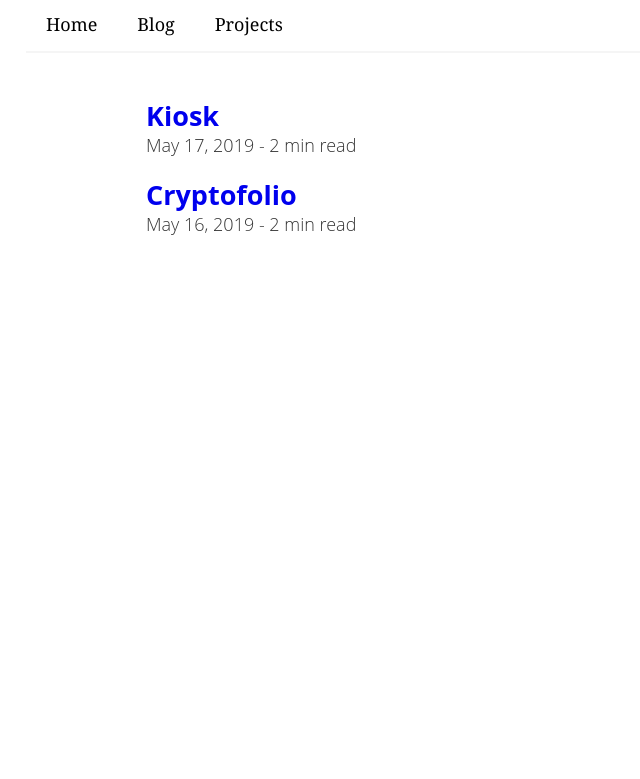
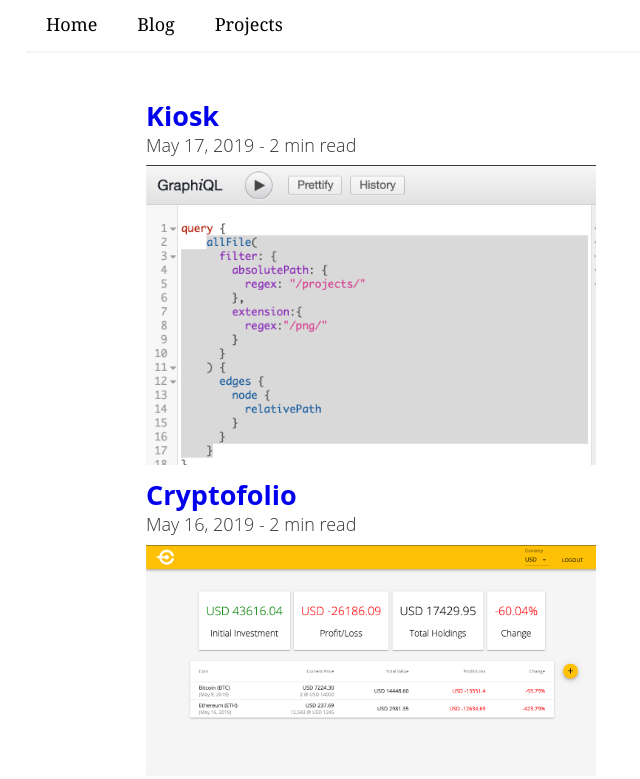
Before and after one commit to kdelalic/karlodelalic.com-gatsby, a Gatsby site: page /projects in a window 1280 px wide. Shown: the whole page, without its empty margins (134-774 px from the left). Built offline with nearby package versions, Linux system fonts and the light colour scheme; Gatsby itself is replaced by a stand-in of ours; some packages are replaced by stand-ins of ours.

Commit message:
Project post image preview querying

```diff
--- a/src/components/_base.scss
+++ b/src/components/_base.scss
@@ -16,14 +16,16 @@ $width-large: 960px;
         font-weight: 700;
         font-size: 1.5rem;
 
-        a {
+        .post-link {
             text-decoration: none;
+        }
+
+        .post-link:hover {
+            text-decoration: underline;
         }
     }
 
-    h2:hover {
-        text-decoration: underline;
-    }
+
 
     .post {
         h2 {
@@ -32,6 +34,10 @@ $width-large: 960px;
 
         h3 {
             margin-bottom: 10px;
+        }
+
+        .preview-image {
+            width: 450px;
         }
     }
 }
@@ -49,6 +55,7 @@ $width-large: 960px;
         padding: 0.8rem;
         border-radius: 4px;
         margin-right: 1rem;
+        line-height: normal;
 
         .link-button-icon {
             margin-right: 7px;
--- a/src/pages/projects.js
+++ b/src/pages/projects.js
@@ -1,20 +1,29 @@
 import React from "react"
 import { Link, graphql } from "gatsby"
+import Img from "gatsby-image"
 
 import Layout from "../components/layout"
 import SEO from "../components/seo"
 
 const ProjectsPage = ({
     data: {
-      allMarkdownRemark: { edges }
+      allMarkdownRemark: { edges: postEdges },
+      previewImages: { edges: previewImageEdges}
     },
-  }) => (
+  }) => {
+
+    const previewImages = {};
+
+    previewImageEdges.forEach(edge => {
+        previewImages["/" + edge.node.relativeDirectory] = edge.node.childImageSharp.fluid;
+    })
+
+      return (
         <Layout>
             <SEO title="Projects" keywords={[`karlo delalic`, `portfolio`, `fullstack developer`, `software engineer`, `react`]} />
             {
                 <ul className="posts">
-            {edges.map(edge => {
-                return (
+                    {postEdges.map(edge => (
                             <li className="post" key={edge.node.id}>
                                 <h2>
                                     <Link
@@ -25,13 +34,15 @@ const ProjectsPage = ({
                                     </Link>
                                 </h2>
                                 <h3>{edge.node.frontmatter.date} - {edge.node.timeToRead} min read</h3>
+                                <Img className="preview-image" fluid={previewImages[edge.node.frontmatter.path]} />
                             </li>
                         )
-            })}
+                    )}
                 </ul>
             }
         </Layout>
       )
+    }
 
 export default ProjectsPage
 
@@ -53,5 +64,26 @@ export const pageQuery = graphql`
         }
       }
     }
+    previewImages: allFile(
+        filter: {
+            absolutePath: {
+            regex: "/projects/"
+          },
+          extension:{
+            regex:"/png/"
+          }
+        }
+      ) {
+        edges {
+          node {
+              childImageSharp {
+                fluid(maxWidth: 300) {
+                  ...GatsbyImageSharpFluid
+                }
+              }
+              relativeDirectory
+          }
+        }
+      }
   }
 `
```
Also changed, not shown: src/assets/markdown-pages/projects/kiosk/preview.png (added). Lines whose indentation alone changed are shown as unchanged.
